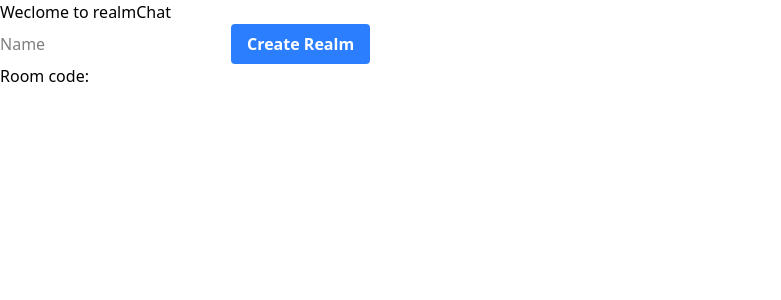
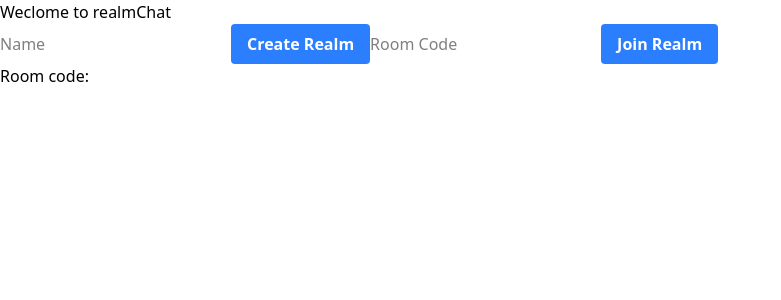
Before and after one commit to Swaroop-Acharya/realm-chat, a React (Vite) app in the folder client/: page / in a window 1280 px wide. Shown: the top 300 px of the page, without its empty margins (0-781 px from the left). Built offline with nearby package versions, Linux system fonts and the light colour scheme; no server answers.

Commit message:
impl: added listners for loading messages, joined room

```diff
--- a/client/src/App.jsx
+++ b/client/src/App.jsx
@@ -7,16 +7,41 @@ const socket = io("http://localhost:8000");
 function App() {
   const [roomCode, setRoomCode] = useState("");
   const [name, setName] = useState("");
-
+  const [messages, setMessages] = useState([]);
+  const [msgText, setMsgText] = useState("");
   useEffect(() => {
     socket.on("room-created", (code) => {
       setRoomCode(code);
       console.log(code);
     });
+
+    socket.on("joined-room", ({ code, messages }) => {
+      setRoomCode(code);
+      setMessages(messages);
+    });
+
+    socket.on("new-message", (message) => {
+      setMessages((prev) => [...prev, message]);
+    });
+
+    return () => {
+      socket.off();
+    };
   }, []);
 
-  const createRoom = () => {
+  const handleCreateRoom = () => {
     socket.emit("create-room");
+  };
+
+  const handleJoinRoom = () => {
+    if (!roomCode) return alert("Enter room ID");
+    socket.emit("join-room", { roomCode });
+  };
+
+  const handleSendMessage = () => {
+    if (!messages.trim()) return;
+    socket.emit("send-message", { roomCode, name, text: msgText.trim() });
+    setMsgText("");
   };
   return (
     <>
@@ -28,9 +53,29 @@ function App() {
         onChange={(e) => setName(e.target.value)}
       />
 
-      <button type="button" className="bg-blue-500 hover:bg-blue-700 text-white font-bold py-2 px-4 rounded cursor-pointer" onClick={createRoom}>
+      <button
+        type="button"
+        className="bg-blue-500 hover:bg-blue-700 text-white font-bold py-2 px-4 rounded cursor-pointer"
+        onClick={handleCreateRoom}
+      >
         Create Realm
       </button>
+
+      <input
+        type="text"
+        name="RoomCode"
+        placeholder="Room Code"
+        onChange={(e) => setRoomCode(e.target.value)}
+      />
+
+      <button
+        type="button"
+        className="bg-blue-500 hover:bg-blue-700 text-white font-bold py-2 px-4 rounded cursor-pointer"
+        onClick={handleJoinRoom}
+      >
+        Join Realm
+      </button>
+
       <h4>Room code: {roomCode}</h4>
     </>
   );
```
